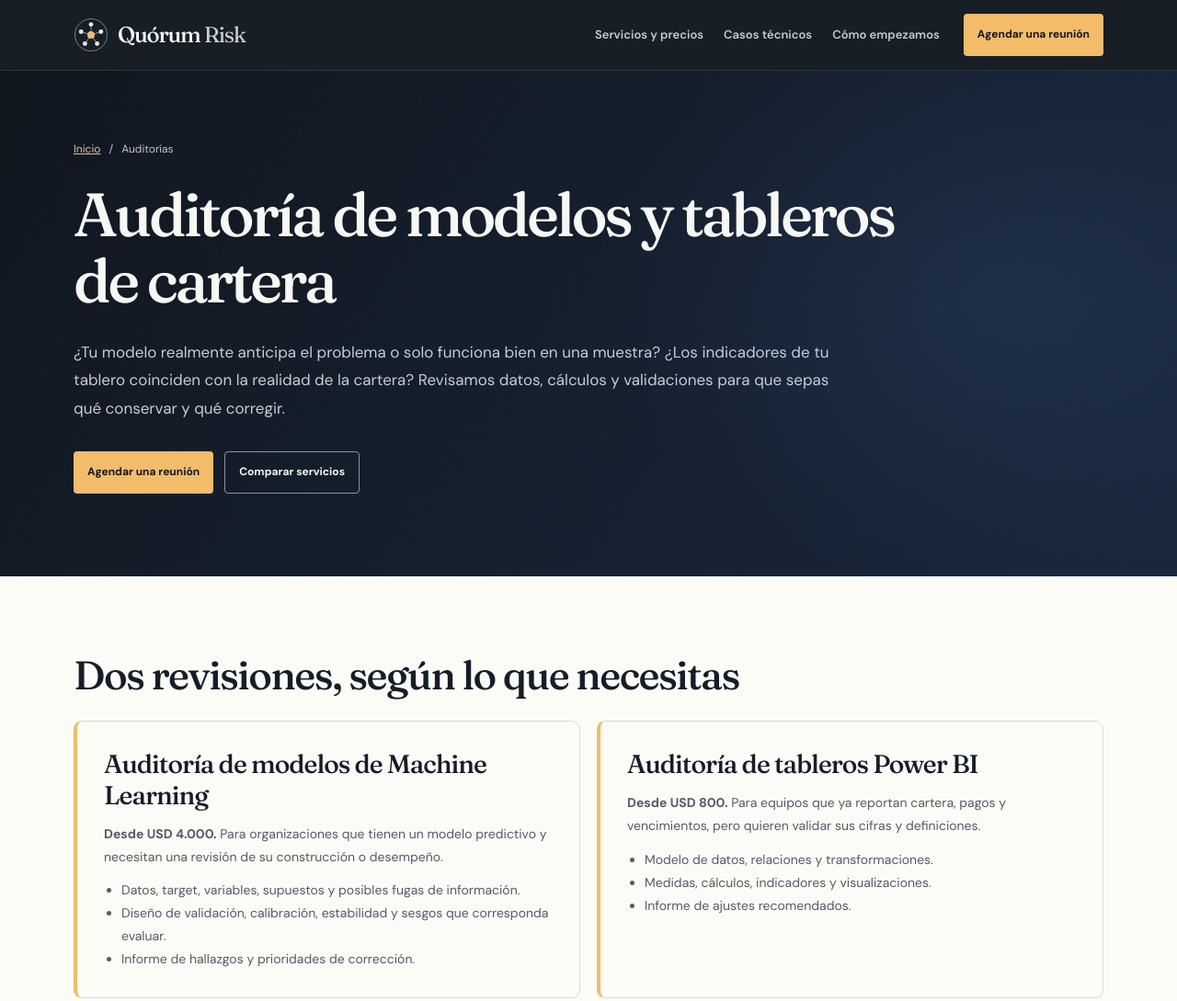
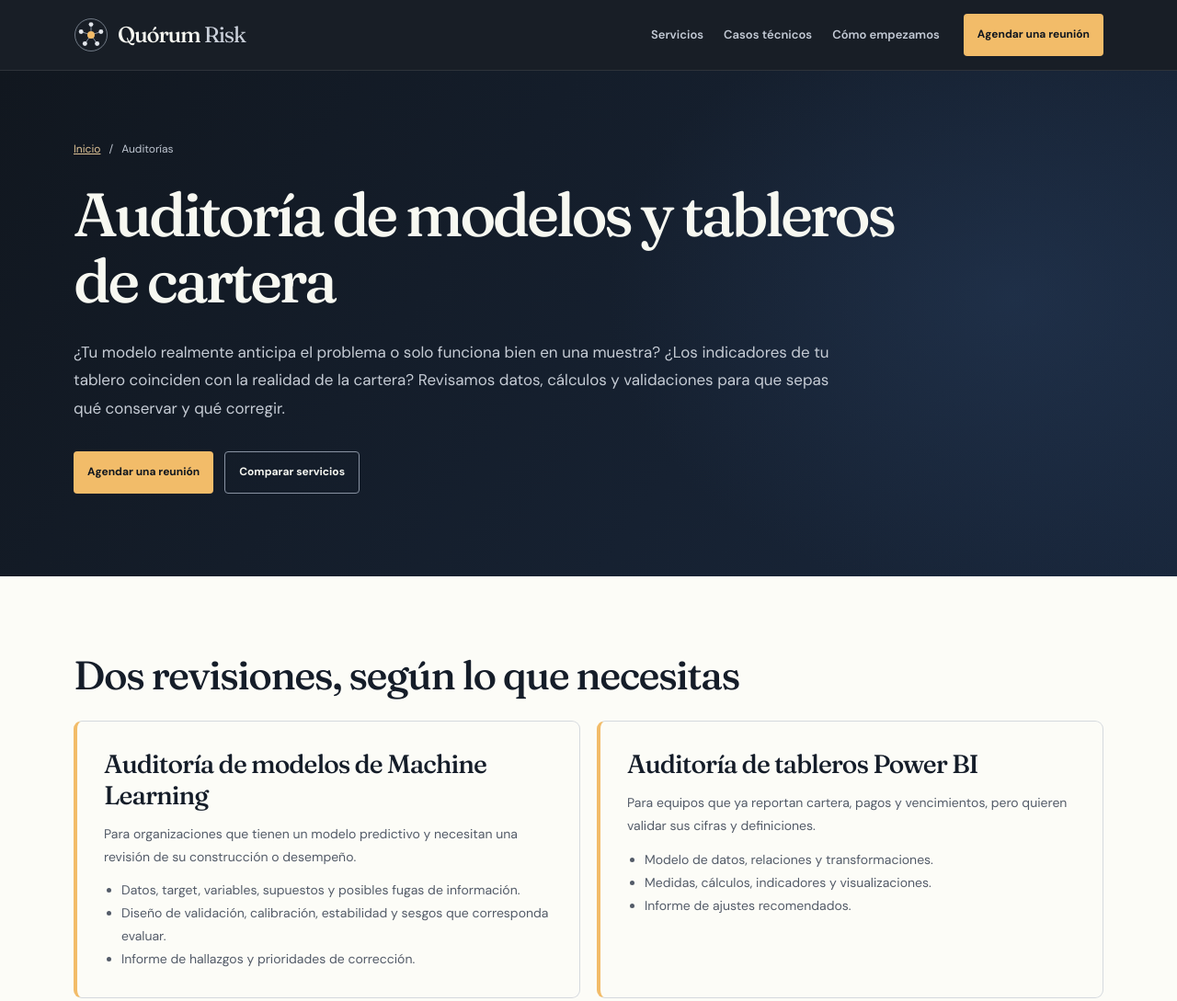
Before and after one commit to QuorumRisk/QuorumRisk.github.io, a plain HTML site: page auditoria-de-modelos/index.html in a window 1280 px wide. Shown: the top 1089 px of the page at 92% size. Drawn offline with Linux system fonts and the light colour scheme.

Commit message:
Retirar precios públicos y actualizar navegación de servicios: auditoria-de-modelos/index.html

```diff
--- a/auditoria-de-modelos/index.html
+++ b/auditoria-de-modelos/index.html
@@ -3,15 +3,15 @@
 <head>
   <meta charset="utf-8"><meta name="viewport" content="width=device-width,initial-scale=1"><meta name="theme-color" content="#11171f">
   <title>Auditoría de modelos de riesgo y Power BI | Quórum Risk</title>
-  <meta name="description" content="Auditoría de modelos de Machine Learning y tableros Power BI: datos, supuestos, validación, cálculos e indicadores de cartera. Desde USD 800.">
+  <meta name="description" content="Auditoría de modelos de Machine Learning y tableros Power BI: datos, supuestos, validación, cálculos e indicadores de cartera.">
   <link rel="canonical" href="https://quorumrisk.co/auditoria-de-modelos/"><link rel="stylesheet" href="/assets/secondary.css">
   <script type="application/ld+json">{"@context":"https://schema.org","@type":"Service","name":"Auditoría de modelos de riesgo y Power BI","serviceType":"Auditoría de modelos predictivos y tableros de cartera","provider":{"@type":"Organization","name":"Quórum Risk","url":"https://quorumrisk.co/"},"areaServed":"Latinoamérica","url":"https://quorumrisk.co/auditoria-de-modelos/"}</script>
 </head>
 <body>
-  <header class="site-header"><div class="wrap header-content"><a class="logo" href="/"><img src="/assets/quorum-icon.svg" alt=""><span class="logo-text">Quórum <span>Risk</span></span></a><nav class="nav" aria-label="Navegación"><a href="/#soluciones">Servicios y precios</a><a href="/#casos">Casos técnicos</a><a href="/#como-empezamos">Cómo empezamos</a></nav><details class="mobile-nav"><summary>Menú</summary><nav aria-label="Navegación móvil"><a href="/#soluciones">Servicios y precios</a><a href="/#casos">Casos técnicos</a><a href="https://cal.com/quorumrisk">Agendar una reunión</a></nav></details><a class="header-cta" href="https://cal.com/quorumrisk">Agendar una reunión</a></div></header>
+  <header class="site-header"><div class="wrap header-content"><a class="logo" href="/"><img src="/assets/quorum-icon.svg" alt=""><span class="logo-text">Quórum <span>Risk</span></span></a><nav class="nav" aria-label="Navegación"><a href="/#soluciones">Servicios</a><a href="/#casos">Casos técnicos</a><a href="/#como-empezamos">Cómo empezamos</a></nav><details class="mobile-nav"><summary>Menú</summary><nav aria-label="Navegación móvil"><a href="/#soluciones">Servicios</a><a href="/#casos">Casos técnicos</a><a href="https://cal.com/quorumrisk">Agendar una reunión</a></nav></details><a class="header-cta" href="https://cal.com/quorumrisk">Agendar una reunión</a></div></header>
   <main>
     <section class="hero"><div class="wrap"><div class="breadcrumbs"><a href="/">Inicio</a><span>/</span><span>Auditorías</span></div><h1>Auditoría de modelos y tableros de cartera</h1><p class="lead">¿Tu modelo realmente anticipa el problema o solo funciona bien en una muestra? ¿Los indicadores de tu tablero coinciden con la realidad de la cartera? Revisamos datos, cálculos y validaciones para que sepas qué conservar y qué corregir.</p><div class="hero-actions"><a class="button" href="https://cal.com/quorumrisk">Agendar una reunión</a><a class="button button-outline" href="/#soluciones">Comparar servicios</a></div></div></section>
-    <section class="section"><div class="wrap"><h2>Dos revisiones, según lo que necesitas</h2><div class="grid"><article class="panel accent" id="machine-learning"><h3>Auditoría de modelos de Machine Learning</h3><p><strong>Desde USD 4.000.</strong> Para organizaciones que tienen un modelo predictivo y necesitan una revisión de su construcción o desempeño.</p><ul><li>Datos, target, variables, supuestos y posibles fugas de información.</li><li>Diseño de validación, calibración, estabilidad y sesgos que corresponda evaluar.</li><li>Informe de hallazgos y prioridades de corrección.</li></ul></article><article class="panel accent" id="power-bi"><h3>Auditoría de tableros Power BI</h3><p><strong>Desde USD 800.</strong> Para equipos que ya reportan cartera, pagos y vencimientos, pero quieren validar sus cifras y definiciones.</p><ul><li>Modelo de datos, relaciones y transformaciones.</li><li>Medidas, cálculos, indicadores y visualizaciones.</li><li>Informe de ajustes recomendados.</li></ul></article></div></div></section>
+    <section class="section"><div class="wrap"><h2>Dos revisiones, según lo que necesitas</h2><div class="grid"><article class="panel accent" id="machine-learning"><h3>Auditoría de modelos de Machine Learning</h3><p>Para organizaciones que tienen un modelo predictivo y necesitan una revisión de su construcción o desempeño.</p><ul><li>Datos, target, variables, supuestos y posibles fugas de información.</li><li>Diseño de validación, calibración, estabilidad y sesgos que corresponda evaluar.</li><li>Informe de hallazgos y prioridades de corrección.</li></ul></article><article class="panel accent" id="power-bi"><h3>Auditoría de tableros Power BI</h3><p>Para equipos que ya reportan cartera, pagos y vencimientos, pero quieren validar sus cifras y definiciones.</p><ul><li>Modelo de datos, relaciones y transformaciones.</li><li>Medidas, cálculos, indicadores y visualizaciones.</li><li>Informe de ajustes recomendados.</li></ul></article></div></div></section>
     <section class="section"><div class="wrap"><h2>Qué revisamos antes de opinar</h2><div class="grid"><article class="panel"><h3>Lo que necesitamos</h3><p>Objetivo del modelo o tablero, documentación disponible y acceso controlado a su lógica, datos y resultados. El acceso a información sensible se acuerda antes de recibirla.</p></article><article class="panel"><h3>Cómo validamos</h3><p>Buscamos reproducir cálculos, contrastamos decisiones de negocio con las definiciones técnicas y distinguimos los problemas críticos de mejoras opcionales.</p></article></div><p class="note" style="margin-top:22px">Una auditoría no certifica cumplimiento regulatorio ni garantiza desempeño futuro. Los hallazgos dependen del alcance y de la información disponible.</p></div></section>
     <section class="section"><div class="wrap"><h2>Ejemplos de criterios que evaluamos</h2><p class="intro">Nuestros casos públicos muestran cómo definimos targets, controlamos fugas de información y comparamos un modelo con una regla sencilla. Son ejercicios demostrativos, no auditorías a clientes.</p><div class="case-links"><a href="/casos/recuperacion-de-cartera/">Ver caso de recuperación</a><a href="/casos/alerta-temprana/">Ver caso de seguimiento preventivo</a></div></div></section>
     <section class="section faq"><div class="wrap"><h2>Preguntas frecuentes</h2><details><summary>¿Pueden auditar un modelo desarrollado por otro proveedor?</summary><p>Sí. Necesitamos acordar acceso a la documentación, código y datos necesarios para una revisión útil.</p></details><details><summary>¿También revisan tableros Power BI?</summary><p>Sí. Podemos revisar medidas, relaciones, transformaciones y consistencia de indicadores.</p></details><details><summary>¿Entregan recomendaciones o hacen correcciones?</summary><p>La auditoría incluye un informe de hallazgos. La implementación de correcciones se acuerda como alcance adicional si la necesitas.</p></details><details><summary>¿Cuánto tiempo toma?</summary><p>Depende de la cantidad de modelos o tableros, documentación y complejidad. Lo definimos en la propuesta.</p></details></div></section>
```
